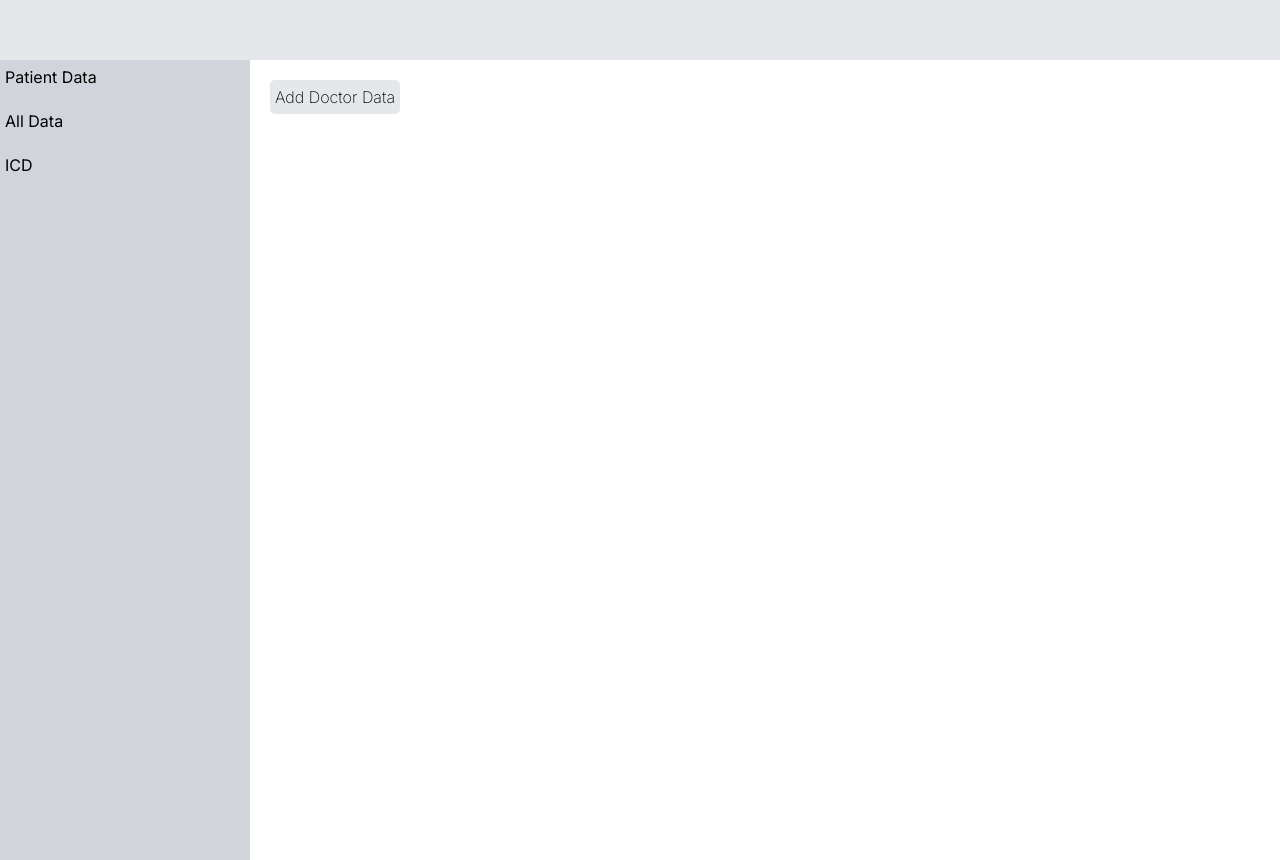
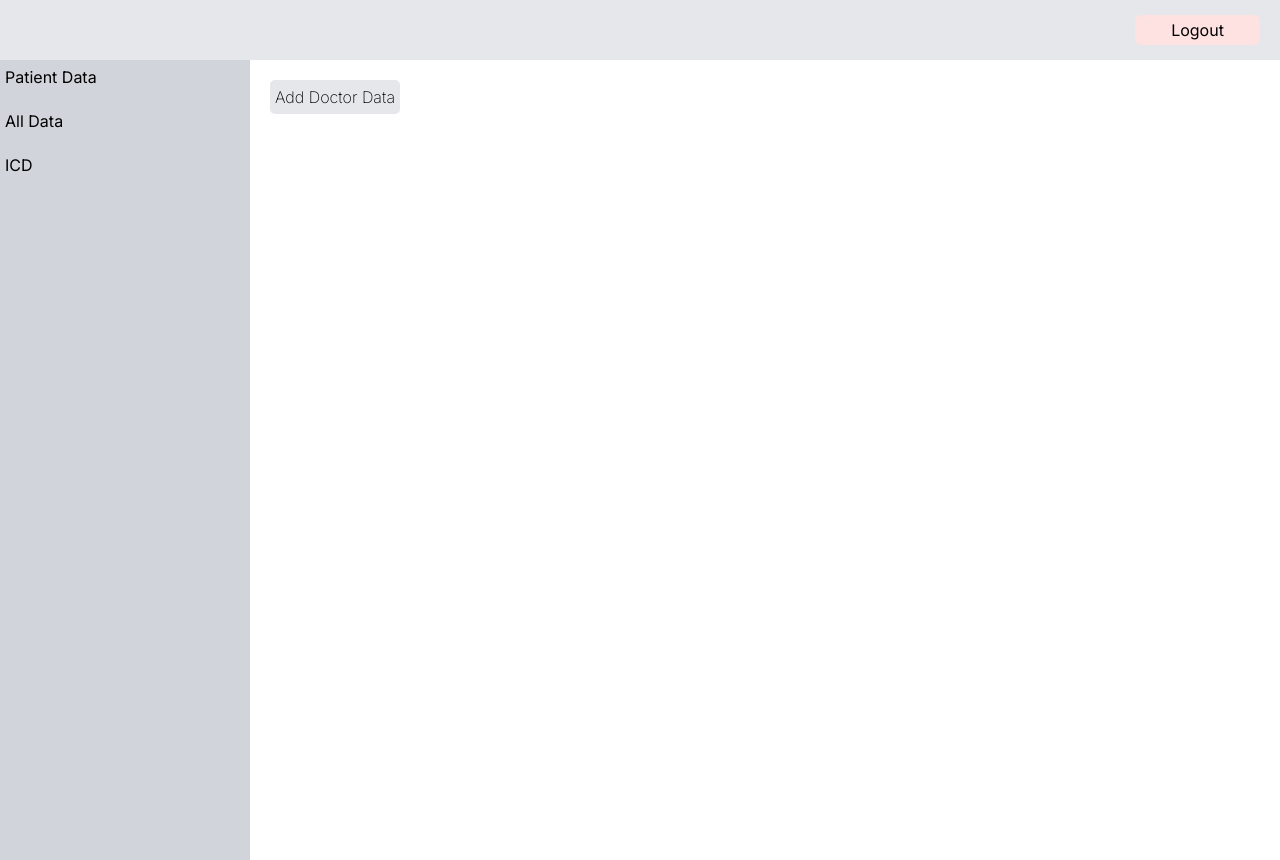
Before and after one commit to ofrnsb/digital-medical-record, a Next.js app in the folder fe-rekammedis/: page /alldata in a window 1280 px wide. Built offline with nearby package versions, Linux system fonts and the light colour scheme.

Commit message:
add logout button

```diff
--- a/fe-rekammedis/app/ICD/page.tsx
+++ b/fe-rekammedis/app/ICD/page.tsx
@@ -5,11 +5,16 @@ import { useEffect, useState } from 'react';
 import ICDComponent from '../Components/ICDComponent';
 import LoadingBar from '../Components/LoadingBar';
 import { ICD_URL } from '../Data/URL';
+
+import { useRouter } from 'next/navigation';
+
 // @ts-ignore
 import qs from 'qs';
+
 import { CLIENT_ID, CLIENT_SECRET, GRANT_TYPE, SCOPE } from '../Data/CONST';
 
 export default function ICD() {
+  const { push } = useRouter();
   const [icdResult, setIcdResult] = useState([]);
   const [showDetail, setShowDetail] = useState<IcdResult>({
     show: false,
@@ -19,8 +24,14 @@ export default function ICD() {
   });
   const [isLoading, setIsLoading] = useState<boolean>(false);
 
+  const Logout = () => {
+    localStorage.removeItem('jwt');
+    localStorage.removeItem('token');
+    push('/login');
+  };
+
   useEffect(() => {
-	  console.log('IDC');
+    console.log('IDC');
     axios
       .post(
         'https://oftech.me/idc',
@@ -94,7 +105,15 @@ export default function ICD() {
 
   return (
     <main className='flex flex-col items-center justify-between min-h-screen'>
-      <nav className='bg-gray-200 p-[10px] w-full h-[60px] flex items-center justify-between'></nav>
+      <nav className='bg-gray-200 p-[10px] w-full h-[60px] flex items-center justify-between'>
+        <button
+          className='bg-red-100 rounded-md w-[125px] h-[30px] ml-auto mr-[10px]'
+          onClick={Logout}
+        >
+          Logout
+        </button>
+      </nav>
+
       <div className='flex-1 w-full flex items-center justify-center'>
         <section className='bg-gray-300 w-[250px] h-screen '>
           <div className='flex flex-col gap-[10px]'>
--- a/fe-rekammedis/app/alldata/page.tsx
+++ b/fe-rekammedis/app/alldata/page.tsx
@@ -1,6 +1,7 @@
 'use client';
 import axios from 'axios';
 import Link from 'next/link';
+import { useRouter } from 'next/navigation';
 import { useState } from 'react';
 import AddDataForm from '../Components/AddDataForm';
 import LoadingBar from '../Components/LoadingBar';
@@ -13,6 +14,13 @@ export default function AllData() {
   if (typeof window !== 'undefined') {
     isAuthenticaedUser = localStorage.getItem('jwt');
   }
+  const { push } = useRouter();
+
+  const Logout = () => {
+    localStorage.removeItem('jwt');
+    localStorage.removeItem('token');
+    push('/login');
+  };
 
   const addDoctorData = (e: any) => {
     setIsLoading(true);
@@ -27,7 +35,7 @@ export default function AllData() {
         },
         {
           headers: { Authorization: `Bearer ${isAuthenticaedUser}` },
-        },
+        }
       )
       .then(() => {
         setIsLoading(false);
@@ -99,7 +107,15 @@ export default function AllData() {
 
   return (
     <main className='flex flex-col items-center justify-between min-h-screen'>
-      <nav className='bg-gray-200 p-[10px] w-full h-[60px] flex items-center justify-between'></nav>
+      <nav className='bg-gray-200 p-[10px] w-full h-[60px] flex items-center justify-between'>
+        <button
+          className='bg-red-100 rounded-md w-[125px] h-[30px] ml-auto mr-[10px]'
+          onClick={Logout}
+        >
+          Logout
+        </button>
+      </nav>
+
       <div className='flex-1 w-full flex items-center justify-center'>
         <section className='bg-gray-300 w-[250px] h-screen '>
           <div className='flex flex-col gap-[10px]'>
--- a/fe-rekammedis/app/home/page.tsx
+++ b/fe-rekammedis/app/home/page.tsx
@@ -26,6 +26,12 @@ export default function HomeDashboard() {
 
   const [doctorData, setDoctorData] = useState<Doctor[]>([]);
   let patientId = 0;
+
+  const Logout = () => {
+    localStorage.removeItem('jwt');
+    localStorage.removeItem('token');
+    push('/login');
+  };
 
   useEffect(() => {
     setIsLoading(true);
@@ -111,7 +117,14 @@ export default function HomeDashboard() {
 
   return !isAuthenticaedUser ? null : (
     <main className='flex flex-col items-center justify-between min-h-screen'>
-      <nav className='bg-gray-200 p-[10px] w-full h-[60px] flex items-center justify-between'></nav>
+      <nav className='bg-gray-200 p-[10px] w-full h-[60px] flex items-center justify-between'>
+        <button
+          className='bg-red-100 rounded-md w-[125px] h-[30px] ml-auto mr-[10px]'
+          onClick={Logout}
+        >
+          Logout
+        </button>
+      </nav>
 
       <div className='flex-1 w-full flex items-center justify-center'>
         <section className='bg-gray-300 w-[250px] h-screen '>
```
Also changed, not shown: 1 other file (tests, documents, lock files or other folders).
